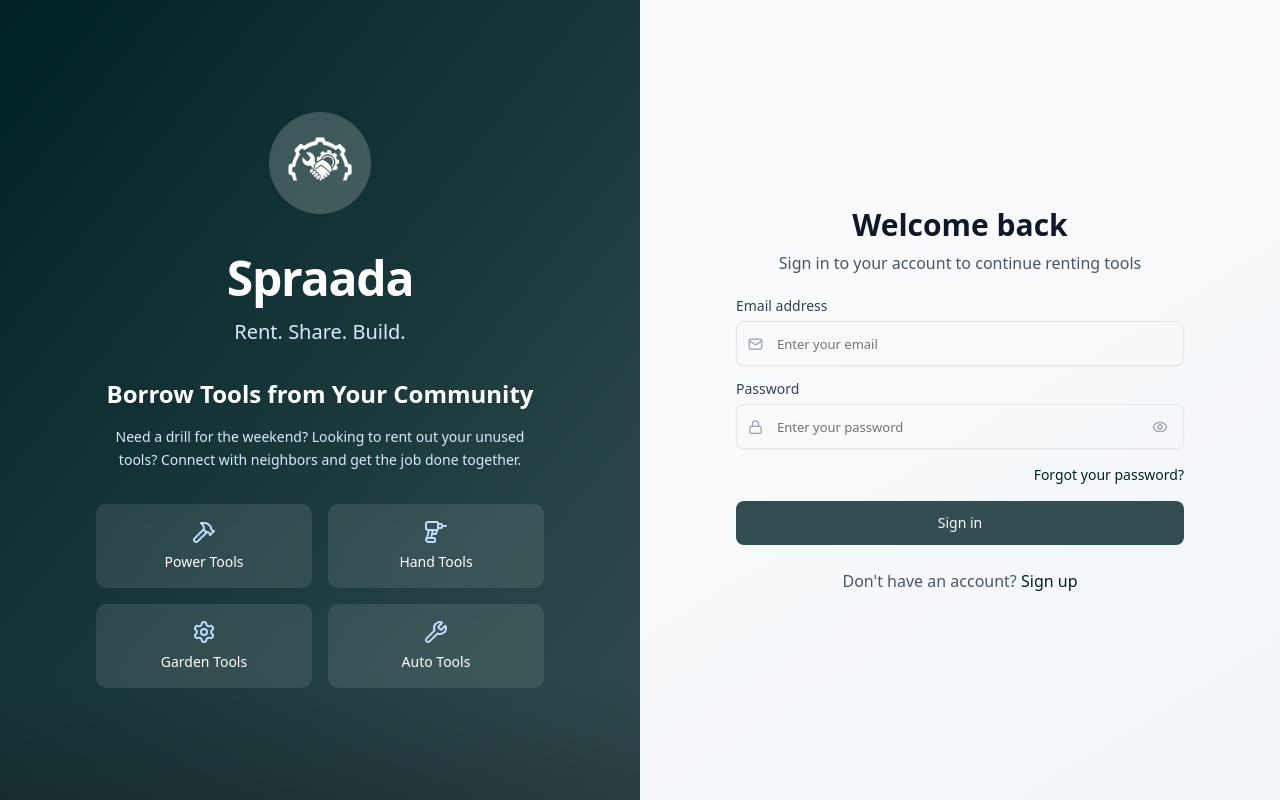
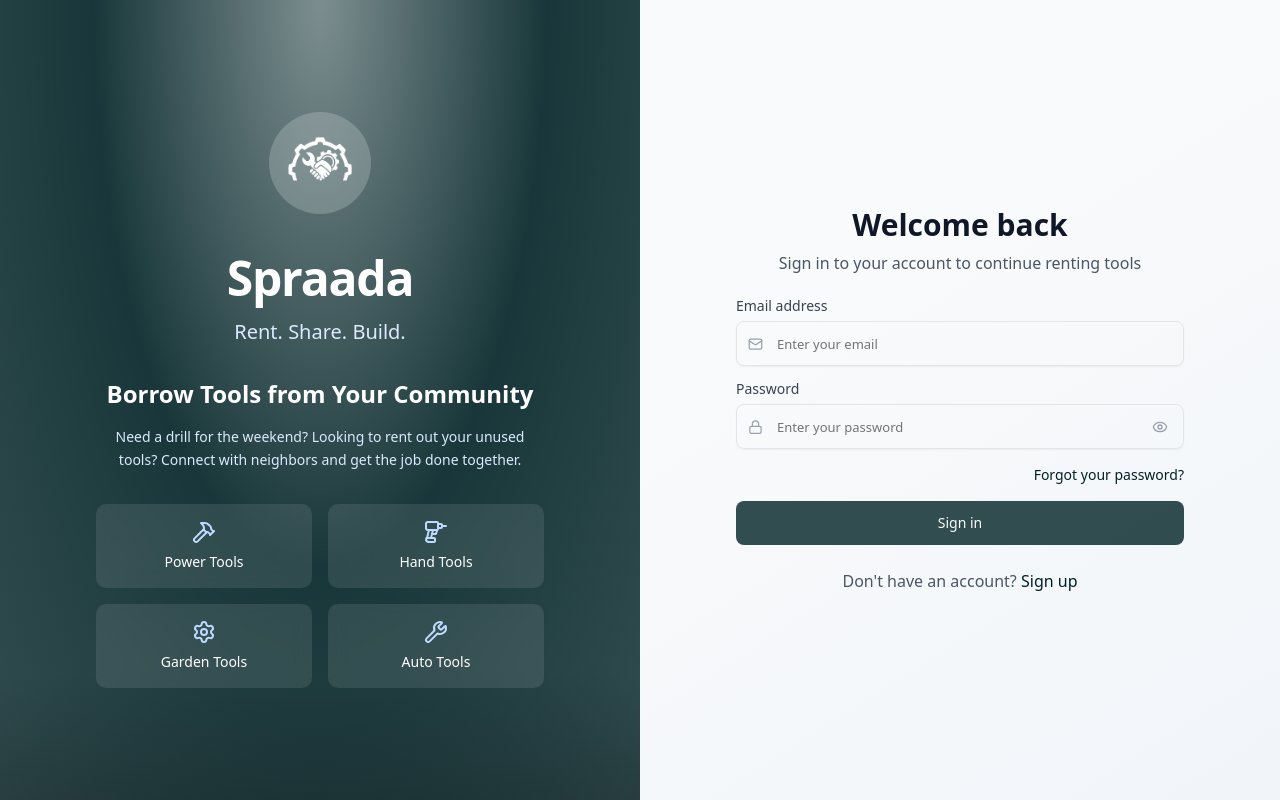
Before and after one commit to jeslor/spraada_frontend, a Next.js app: page /signin in a window 1280 px wide. Built offline with nearby package versions, Linux system fonts and the light colour scheme.

Commit message:
add the radial gradient

```diff
--- a/app/(auth)/signin/page.tsx
+++ b/app/(auth)/signin/page.tsx
@@ -59,9 +59,7 @@ const SignInPage = () => {
       }
 
       const result = await response.json();
-      if (result.access_token) {
-        localStorage.setItem("user", JSON.stringify(result.user));
-      }
+      console.log("Sign-in successful:", result);
 
       // Simple success message for demo - you can redirect later
       alert("Successfully signed in!");
--- a/app/globals.css
+++ b/app/globals.css
@@ -125,11 +125,11 @@
 @layer components {
   /* Auth Layout */
   .auth-layout {
-    @apply min-h-screen bg-gradient-to-br from-slate-50 via-gray-50 to-slate-100 flex;
+    @apply min-h-screen bg-linear-to-br from-slate-50 via-gray-50 to-slate-100 flex;
   }
 
   .auth-brand-side {
-    @apply hidden lg:flex lg:w-1/2 bg-gradient-to-br from-primary via-primary/90 to-primary/80 relative overflow-hidden;
+    @apply hidden lg:flex lg:w-1/2 bg-radial-[at_center_top] from-primary/50 via-primary/90 to-primary/80 relative overflow-hidden;
   }
 
   .auth-form-side {
```
